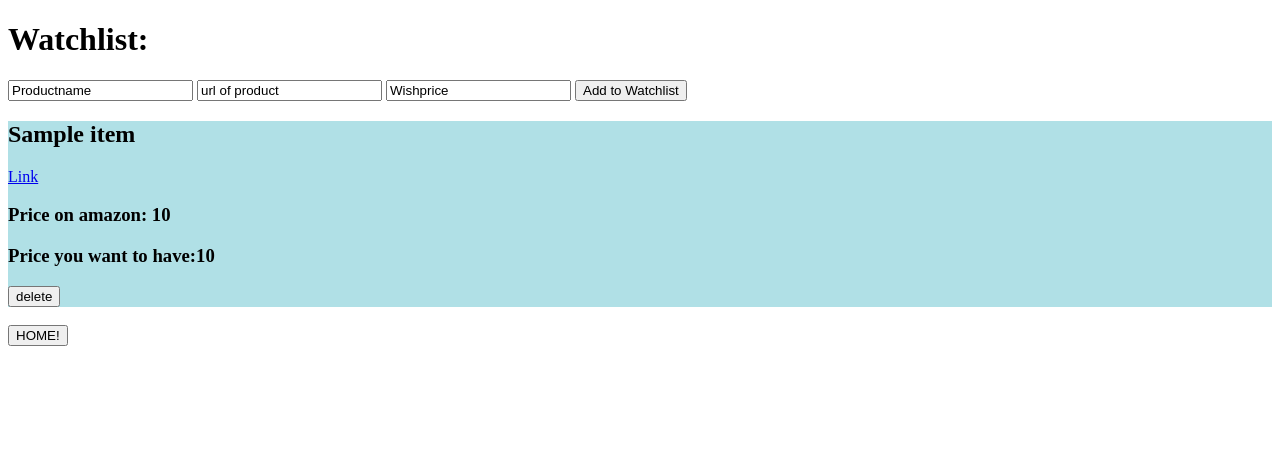
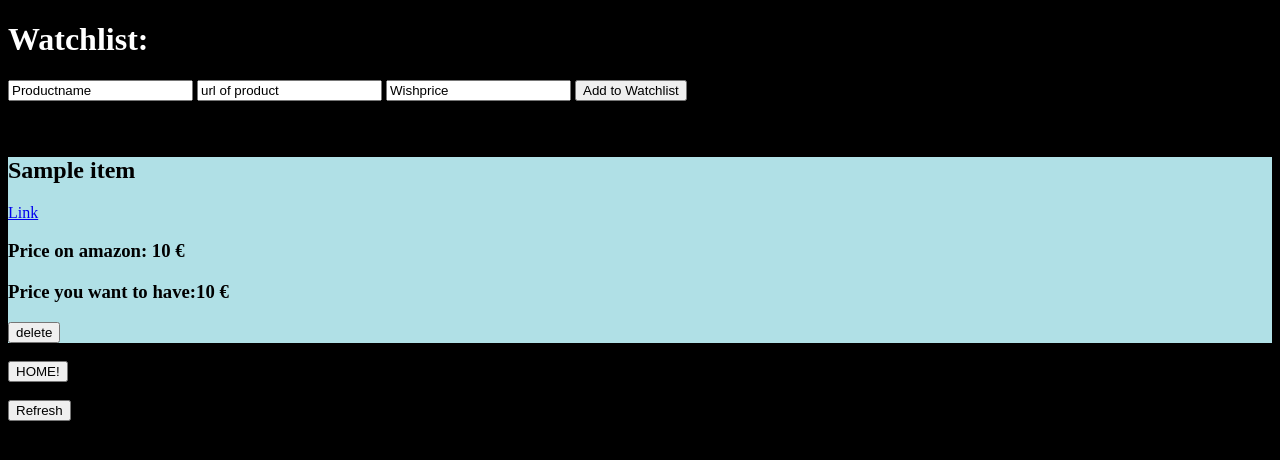
Before and after one commit to JannesT3011/Toolsite, a Flask app: template templates/amazon.html in a window 1280 px wide. Shown: the top 460 px of the page. Run offline with Flask 2, Linux system fonts and the light colour scheme; the template is opened without the code that fills it: most values are stand-ins (such as "Sample title", 1, 10 or a date in 2020).

Commit message:
Checks the price now - notify system coming soon

```diff
--- a/app.py
+++ b/app.py
@@ -33,6 +33,7 @@ def amazon():
     update_price()
     with open("./src/articles.json") as fp:
         t = json.load(fp)
+    check_price()
     return render_template("amazon.html", items=t)
 
 
--- a/static/pricetracker.css
+++ b/static/pricetracker.css
@@ -1,3 +1,11 @@
 #box {
     background-color: powderblue;
 }
+
+h1{
+    color: white;
+}
+
+html, body {
+    background-color: black;
+}
--- a/templates/amazon.html
+++ b/templates/amazon.html
@@ -13,12 +13,14 @@
         <input name="price" value="Wishprice">
         <input type="submit" value="Add to Watchlist">
     </form>
+    <br>
+    <strong>Note: Don't use "€" or any other symbol!</strong>
     {% for item in items %}
         <div id="box">
             <h2>{{ item.Name }}</h2>
             <a href={{item.url}}>Link</a>
-            <h3>Price on amazon: {{ item.amazon_price }}</h3>
-            <h3>Price you want to have:{{ item.price }}</h3>
+            <h3>Price on amazon: {{ item.amazon_price }} €</h3>
+            <h3>Price you want to have:{{ item.price }} €</h3>
             <form action="/amazon">
                 <input type="submit" value="delete">
             </form>
@@ -28,5 +30,9 @@
     <form action="/">
         <input type="submit" value="HOME!">
     </form>
+    <br>
+    <form action="/amazon">
+        <input type="submit" value="Refresh">
+    </form>
 </body>
 </html>
```
Also changed, not shown: src/pricescraper.py (+5 -8 lines).
